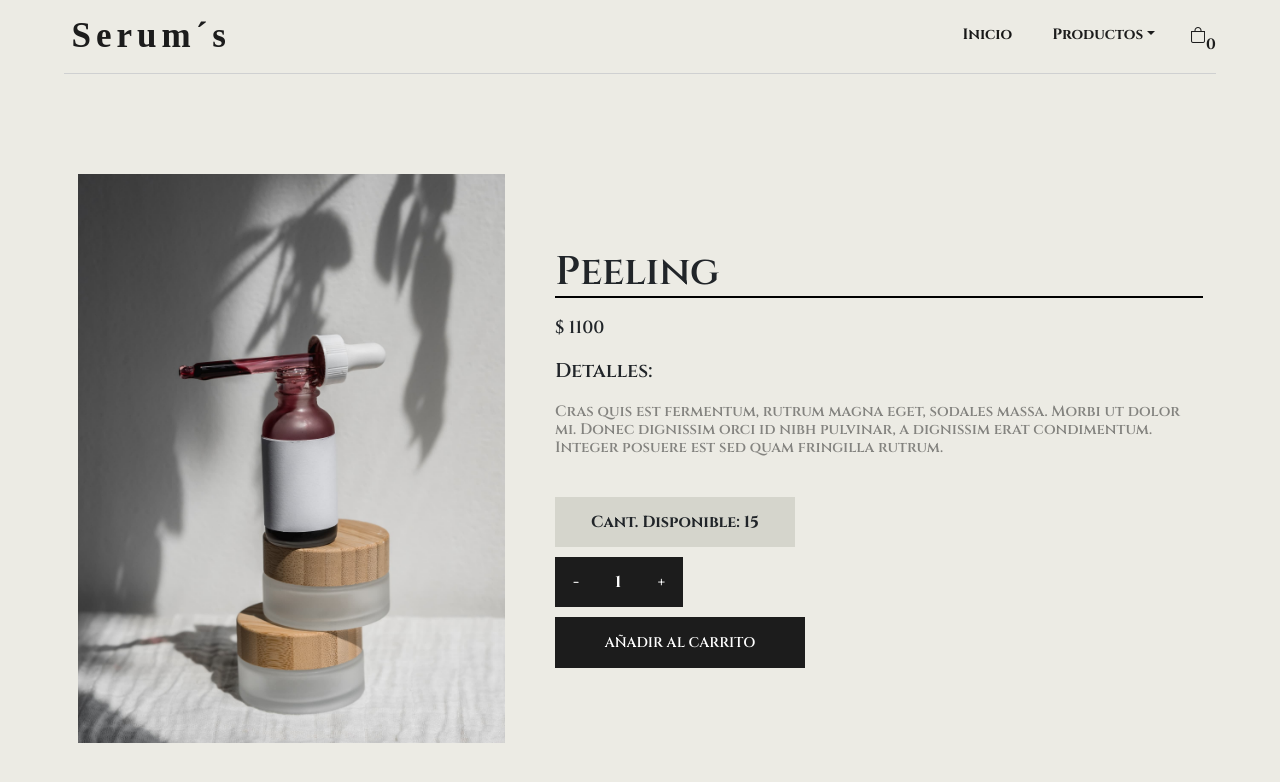
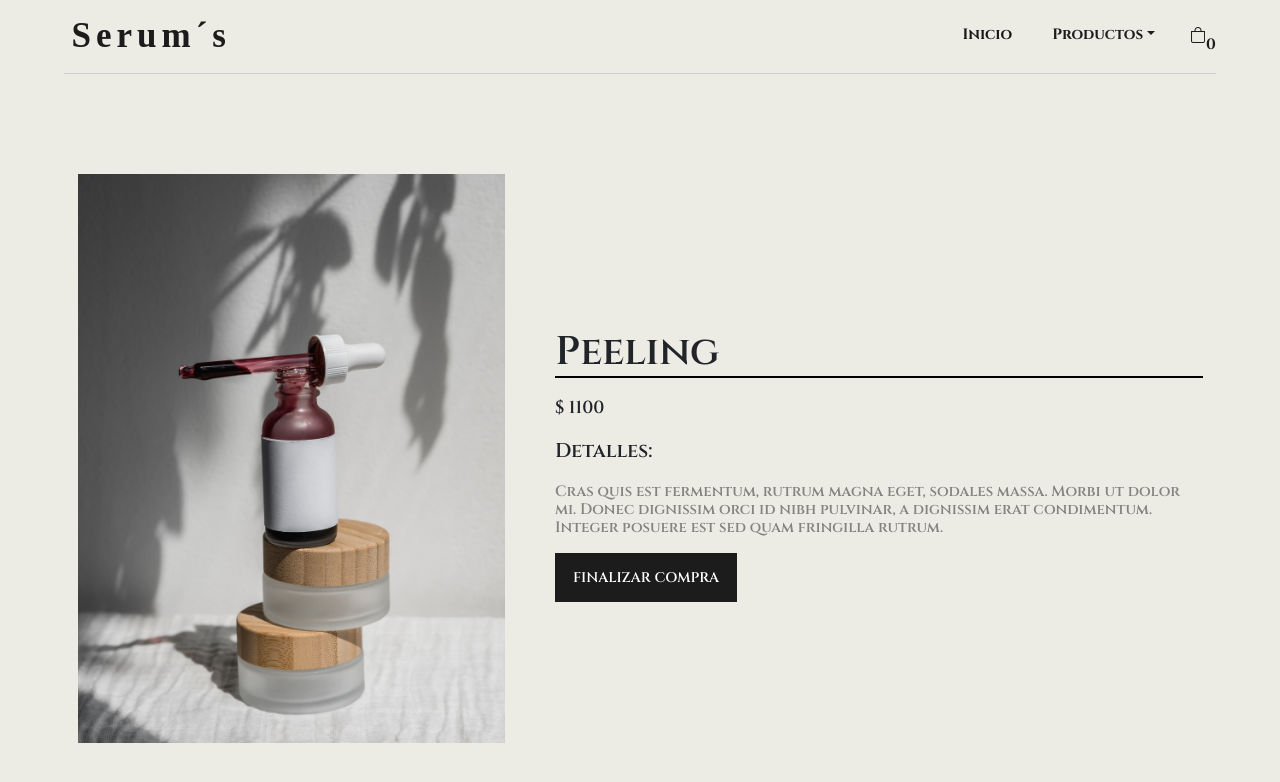
Before and after one commit to feruzu/React-Diaz, a React (Create React App) app: page /producto/1 in a window 1280 px wide. Both pictures are taken after a click on the button "AÑADIR AL CARRITO". Shown: the top 782 px of the page. Built offline with nearby package versions, Linux system fonts and the light colour scheme; a web font is replaced by a local one.

Commit message:
Añadí estado y componente Cart

```diff
--- a/src/App.js
+++ b/src/App.js
@@ -3,6 +3,7 @@ import ItemDetailContainer from "./components/ItemDetailContainer/ItemDetailCont
 import NavBar from "./components/NavBar/NavBar";
 import ItemListContainer from "./components/ItemListContainer/ItemListContainer";
 import { BrowserRouter, Routes, Route } from "react-router-dom";
+import Cart from "./components/Cart/Cart";
 
 function App() {
   return (
@@ -13,6 +14,7 @@ function App() {
           <Route path="/" element={<ItemListContainer />} />
           <Route path="/categoria/:categoria" element={<ItemListContainer />} />
           <Route path="/producto/:id" element={<ItemDetailContainer />} />
+          <Route path="/cart" element={<Cart />} />
 
           <Route path="*" element={<h1>404: Te perdiste</h1>} />
         </Routes>
--- /dev/null
+++ b/src/components/Cart/Cart.jsx
@@ -0,0 +1,5 @@
+
+function Cart(){
+}
+
+export default Cart;
--- a/src/components/ItemCount/ItemCount.jsx
+++ b/src/components/ItemCount/ItemCount.jsx
@@ -27,7 +27,7 @@ function ItemCount({ stock, initial, onAdd }) {
         <button onClick={handleAdd}>+</button>
       </div>
 
-      <button className="add" onClick={onAdd}>
+      <button className="add"  onClick={ () => onAdd(count)}>
         Añadir al Carrito
       </button>
     </div>
--- a/src/components/ItemDetail/ItemDetail.css
+++ b/src/components/ItemDetail/ItemDetail.css
@@ -29,6 +29,25 @@
    margin: 2rem 0;
 }
 
+.finalizarCompra{
+   background-color: #1c1c1c;
+    color: white;
+    margin: 0;
+    text-transform: uppercase;
+    padding: 1.5rem 1.8rem;
+    font-size: 1.4rem;
+    text-decoration: none;
+}
+
+.finalizarCompra:hover {
+   color: white;
+   opacity: 70%;
+}
+
+.finalizarCompra:active {
+   opacity: 100%;
+}
+
 @media (max-width: 900px) {
    .item-detail-contenedor {
       justify-content: center;
--- a/src/components/ItemDetail/ItemDetail.jsx
+++ b/src/components/ItemDetail/ItemDetail.jsx
@@ -1,8 +1,17 @@
 import "./ItemDetail.css";
 import ItemCount from "../ItemCount/ItemCount";
+import React, { useState } from "react";
+import { Link } from "react-router-dom";
 
 function ItemDetail({ item }) {
   let { price, title, img, detail } = item;
+
+  let [cartVacio, setCartVacio] = useState(true);
+
+  function onAdd(count) {
+    alert(`${count} unidades añadidas al carrito`);
+    setCartVacio(false);
+  }
 
   return (
     <div className="item-detail-contenedor">
@@ -12,15 +21,16 @@ function ItemDetail({ item }) {
         <h3>$ {price}</h3>
         <h2>Detalles: </h2>
         <h4>{detail}</h4>
-        {<ItemCount initial={1} stock={15} onAdd={onAdd} />}
-
+        {cartVacio ? (
+          <ItemCount initial={1} stock={15} onAdd={onAdd} />
+        ) : (
+          <Link className="finalizarCompra" to="/cart">
+            Finalizar compra
+          </Link>
+        )}
       </div>
     </div>
   );
 }
 
-function onAdd() {
-  alert(`Añadido con éxito`);
-}
-
 export default ItemDetail;
```
